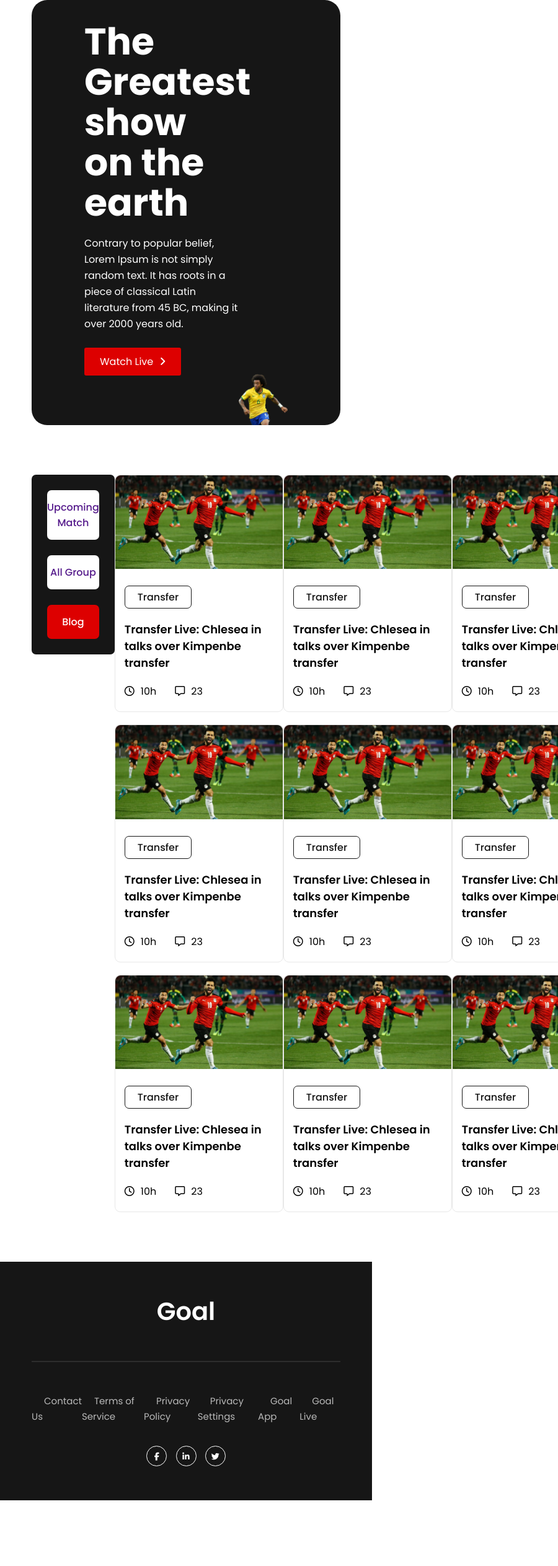
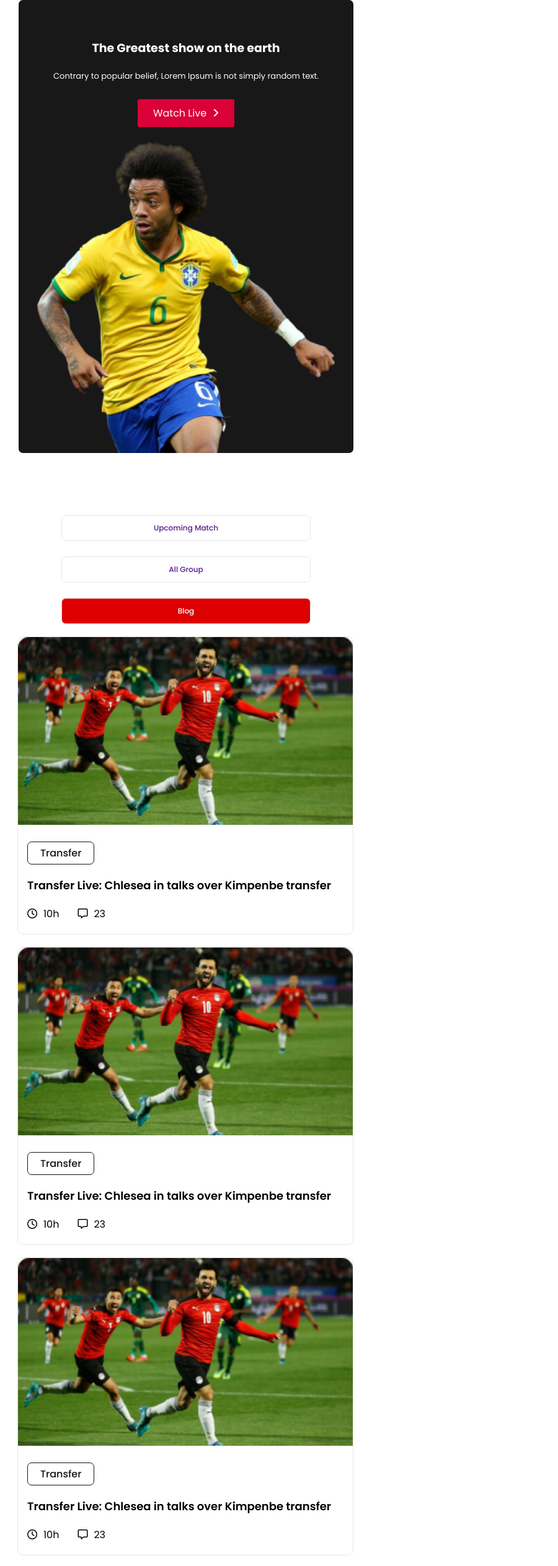
Before and after one commit to WDSumayer/assignment-2-world-cup-, a plain HTML site: page index.html in a window 600 px wide. Shown: the top 2527 px of the page at 62% size, 900 px wide, since content can reach past the window. Before the commit the page ends 2421 px from the top, so only its background shows below. Drawn offline with Linux system fonts and the light colour scheme.

Commit message:
somthing added

```diff
--- a/index.html
+++ b/index.html
@@ -6,12 +6,16 @@
     <meta http-equiv="X-UA-Compatible" content="IE=edge">
     <meta name="viewport" content="width=device-width, initial-scale=1.0">
     <title>My World Cup</title>
+    <!-- font awesome -->
     <script src="https://kit.fontawesome.com/f66d38b4e0.js" crossorigin="anonymous"></script>
+    <!-- main stylesheet -->
     <link rel="stylesheet" href="style.css">
+    <!-- responsive media query -->
     <link rel="stylesheet" href="responsive.css">
 </head>
 
 <body>
+    <!-------------- start Header Section ------------------>
     <header class="header-area container">
         <div class="header-content-wrapper">
             <div class="header-content-left">
@@ -25,7 +29,12 @@
             </div>
         </div>
     </header>
+    <!-------------- end Header Section ------------------>
+
+    <!-------------- start Main Section ------------------>
     <main>
+
+        <!-------------- start Blog Section ------------------>
         <section class="blog-section-area container">
             <article class="blog-content-wrapper">
                 <aside class="aside-menu-bar">
@@ -162,6 +171,9 @@
                 <a href="" class="tablet-view btn">View All</a>
             </div>
         </section>
+        <!-------------- End Blog Section ------------------>
+
+        <!-------------- start Footer Section ------------------>
         <footer>
             <section class="footer-area container">
                 <div class="footer-top">
@@ -181,13 +193,16 @@
                     <div class="social-icons">
                         <a href="https://www.facebook.com/sumayerbinkalam" target="_blank"><i
                                 class="fa-brands fa-facebook-f"></i></a>
-                        <a href="" target="_blank"><i class="fa-brands fa-linkedin-in"></i></a>
+                        <a href="https://www.linkedin.com/in/md-sumayer-binkalam-285b081b7/" target="_blank"><i
+                                class="fa-brands fa-linkedin-in"></i></a>
                         <a href=""><i class="fa-brands fa-twitter"></i></a>
                     </div>
                 </div>
             </section>
         </footer>
+        <!-------------- End Footer Section ------------------>
     </main>
+    <!-------------- End Footer Section ------------------>
 
 </body>
 
--- a/responsive.css
+++ b/responsive.css
@@ -4,6 +4,9 @@
         width: 90%;
     }
 
+    /*-----------------------
+    Header Section Responsive style
+------------------------*/
     .header-area {
         border-radius: 7px;
     }
@@ -52,6 +55,9 @@
         display: none;
     }
 
+    /*-----------------------
+    Blog Section Responsive style
+------------------------*/
     .blog-content-wrapper {
 
         flex-direction: column;
@@ -85,13 +91,135 @@
         width: 100%;
     }
 
+    /*-----------------------
+    Footer Section Responsive style
+------------------------*/
+    .footer-menu ul {
+        display: block;
+    }
 
+    .footer-menu ul li {
+        display: block;
+    }
 
+    .footer-menu ul li a {
+        padding: 12px 0;
+        text-align: center;
+        display: block;
+    }
 
 }
 
 /* small device */
-@media only screen and (min-width: 577px) and (max-width: 767px) {}
+@media only screen and (min-width: 577px) and (max-width: 767px) {
+    .container {
+        width: 90%;
+    }
+
+    /*-----------------------
+    Header Section Responsive style
+------------------------*/
+    .header-area {
+        border-radius: 7px;
+    }
+
+    .header-content-wrapper {
+
+        flex-direction: column;
+        align-items: center;
+        padding: 30px 30px 0 30px
+    }
+
+    .header-content-left {
+        padding: 0;
+        padding-bottom: 21px;
+    }
+
+    .header-content-right {
+        padding: 0;
+    }
+
+    .header-content-left,
+    .header-content-right {
+        width: 100%;
+        display: flex;
+        flex-direction: column;
+        align-items: center;
+    }
+
+
+
+    .header-content-left h1 {
+        font-size: 19px;
+        font-weight: 500px;
+        line-height: 25px;
+        text-align: center;
+    }
+
+    .header-content-left p {
+        font-size: 13px;
+        font-weight: 200px;
+        line-height: 25px;
+        text-align: center;
+    }
+
+    .header-content-left p span {
+        display: none;
+    }
+
+    /*-----------------------
+    Blog Section Responsive style
+------------------------*/
+    .blog-content-wrapper {
+
+        flex-direction: column;
+        align-items: center;
+    }
+
+    .aside-menu-bar {
+        width: 100%;
+        padding: 20px;
+        background-color: #fff;
+        border-radius: 0;
+    }
+
+    .aside-menu-bar nav ul {
+        margin: 0 70px;
+    }
+
+    .aside-menu-bar nav ul li a {
+        width: 100%;
+        font-size: 12px;
+        padding: 11px 0;
+        border: 1px solid #E8E8E8;
+    }
+
+    .blog-items-wrapper {
+        grid-template-columns: repeat(1, 1fr);
+        width: 100%;
+    }
+
+    .blog-item-box {
+        width: 100%;
+    }
+
+    /*-----------------------
+    Footer Section Responsive style
+------------------------*/
+    .footer-menu ul {
+        display: block;
+    }
+
+    .footer-menu ul li {
+        display: block;
+    }
+
+    .footer-menu ul li a {
+        padding: 12px 0;
+        text-align: center;
+        display: block;
+    }
+}
 
 /* medium device */
 @media only screen and (min-width: 768px) and (max-width: 992px) {
@@ -99,6 +227,9 @@
         width: 90%;
     }
 
+    /*-----------------------
+    Header Section Responsive style
+------------------------*/
     .header-content-left,
     .header-content-right {
         width: 100%;
@@ -137,7 +268,9 @@
     }
 
 
-
+    /*-----------------------
+    Blog Section Responsive style
+------------------------*/
     .blog-section-area {
         margin-top: 50px;
     }
@@ -163,7 +296,6 @@
 
     }
 
-    .aside-menu-bar nav ul li {}
 
     .aside-menu-bar nav ul li a {
         padding: 15px 20px;
@@ -176,6 +308,7 @@
         width: 100%;
         grid-column-gap: 45px;
         grid-row-gap: 45px;
+        justify-items: center;
     }
 
     .blog-item-box {
@@ -189,6 +322,22 @@
     }
 }
 
+/*-----------------------
+    Footer Section Responsive style
+------------------------*/
+.footer-menu ul {
+    display: flex;
+    flex-wrap: wrap;
+}
+
+.footer-menu ul li {
+    padding: 16px;
+}
+
+.footer-menu ul li a {
+    padding: 9px 10px;
+}
+
 
 
 
@@ -200,4 +349,22 @@
 
 
 /* large device */
-@media only screen and (min-width: 993px) and (max-width: 1224px) {}
+@media only screen and (min-width: 993px) and (max-width: 1224px) {
+    .aside-menu-bar {
+        width: 20%;
+    }
+
+    .blog-items-wrapper {
+        grid-template-columns: repeat(2, 1fr);
+
+    }
+
+    .footer-menu ul {
+        flex-wrap: nowrap;
+        ;
+    }
+
+    .footer-menu ul li {
+        padding: 5px;
+    }
+}
--- a/style.css
+++ b/style.css
@@ -1,5 +1,8 @@
 @import url('https://fonts.googleapis.com/css2?family=Poppins:wght@200;300;400;500;600;700;800&display=swap');
 
+/*-----------------------
+    Basic and important style
+------------------------*/
 body {
     margin: 0;
     padding: 0;
@@ -25,7 +28,7 @@ p {
 .btn {
     text-decoration: none;
     padding: 10px 25px;
-    background-color: #DD0000;
+    background-color: #DA0138;
     color: #fff;
     border-radius: 3px;
     display: inline-block;
@@ -42,9 +45,12 @@ p {
     transition: .3s;
 }
 
+/*-----------------------
+    Header Section style
+------------------------*/
 .header-area {
     border-radius: 25px;
-    background-color: #161616;
+    background-color: #181818;
     overflow: hidden;
     padding: 35px 0 0 0;
     margin-bottom: 80px;
@@ -102,6 +108,9 @@ p {
 }
 
 
+/*-----------------------
+    Blog Section style
+------------------------*/
 .blog-content-wrapper {
     display: flex;
     justify-content: space-between;
@@ -212,7 +221,9 @@ p {
 }
 
 
-
+/*-----------------------
+    Footer Section style
+------------------------*/
 footer {
     background-color: #161616;
 }
@@ -251,6 +262,7 @@ footer {
     font-size: 15px;
     color: #B9B9B9;
     padding: 10px 20px;
+
 }
 
 .social-icons {
```
